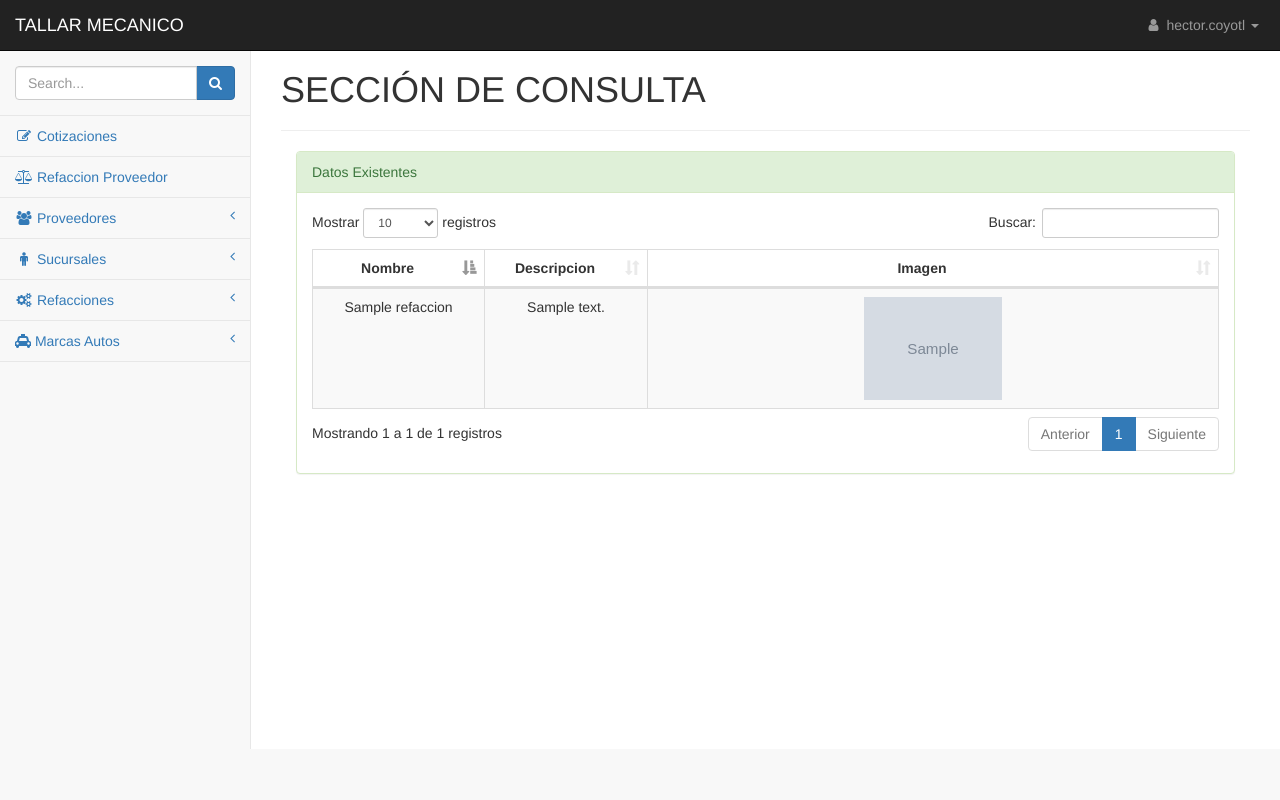
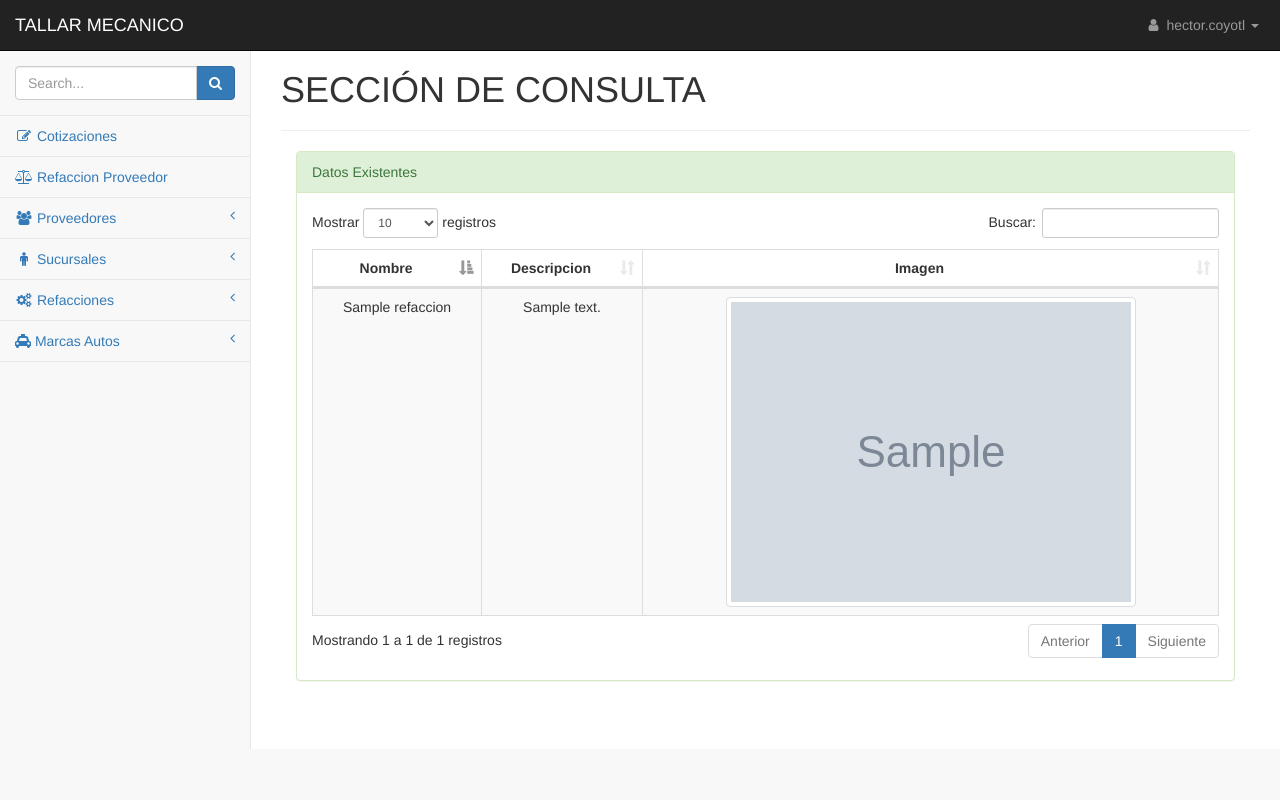
Before and after one commit to HectorJuarez1/tallerMecanico, a PHP site: page /tallerMecanicoDasc/consultarRefacciones in a window 1280 px wide. Run offline with PHP 8.4, Linux system fonts and the light colour scheme; tables that the repository leaves empty or names only in its code hold one stand-in row (values such as "Sample post"); grey boxes marked "Sample" are stand-in pictures.

Commit message:
ImgBooststrap

```diff
--- a/views/consultarRefacciones/index.php
+++ b/views/consultarRefacciones/index.php
@@ -40,7 +40,7 @@
                 <tr>
                   <td class="text-center"><?php echo $marca->refaccion_nombre; ?></td>
                   <td class="text-center"><?php echo $marca->refaccion_descripcion; ?></td>
-                  <td class="text-center"> <a href="<?php echo $ruta; ?>" target="_blank"><img src="<?php echo $ruta; ?>"width="25%"> </a></td>
+                  <td class="text-center"> <a href="<?php echo $ruta; ?>" target="_blank"><img src="<?php echo $ruta; ?>" class="img-thumbnail" > </a></td>
                 </tr>
               <?php }
               ?>
```
Also changed, not shown: public/img/Refacciones/1000.jpg, public/img/Refacciones/1001.jpg, public/img/Refacciones/1002.jpg, public/img/Refacciones/1003.jpg, public/img/Refacciones/1004.jpg, public/img/Refacciones/1005.jpg, public/img/Refacciones/1006.jpg, public/img/Refacciones/1007.jpg, public/img/Refacciones/1008.jpg.
